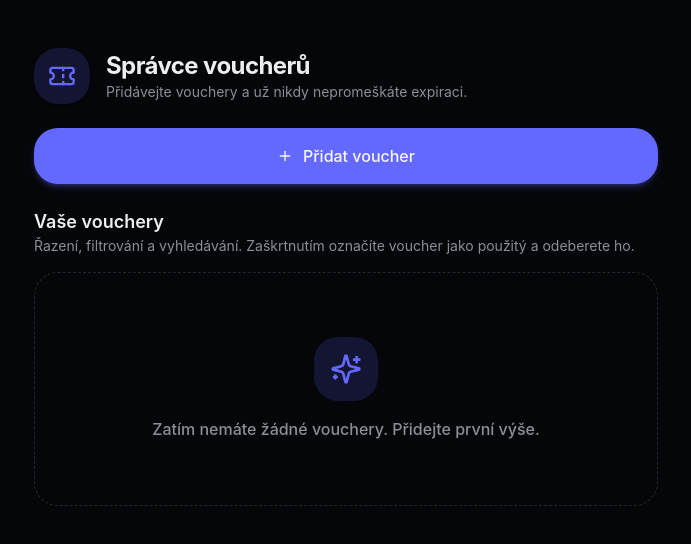
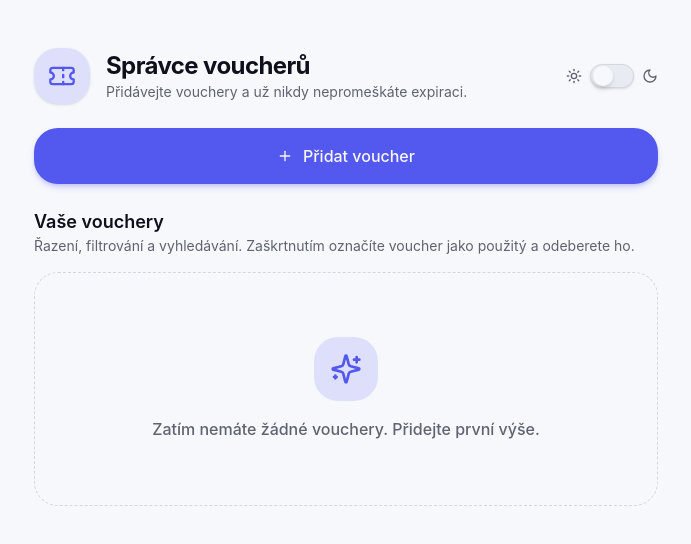
Before and after one commit to lukas-vit/voucher-tracker, a React (Vite) app: page / in a window 1280 px wide. Shown: the top 544 px of the page, without its empty margins (294-985 px from the left). Built offline with nearby package versions, Linux system fonts and the light colour scheme.

Commit message:
feat: light mode

```diff
--- a/index.html
+++ b/index.html
@@ -1,7 +1,15 @@
 <!DOCTYPE html>
-<html lang="cs" class="dark">
+<html lang="cs">
   <head>
     <meta charset="UTF-8" />
+    <script>
+      (function () {
+        var k = "voucher-theme";
+        var s = typeof localStorage !== "undefined" && localStorage.getItem(k);
+        var dark = s === "dark" || (s !== "light" && window.matchMedia("(prefers-color-scheme: dark)").matches);
+        document.documentElement.classList.toggle("dark", dark);
+      })();
+    </script>
     <link rel="icon" type="image/svg+xml" href="/favicon.svg" />
     <meta name="viewport" content="width=device-width, initial-scale=1.0" />
     <title>Voucher Tracker</title>
--- a/package.json
+++ b/package.json
@@ -13,6 +13,7 @@
     "@radix-ui/react-checkbox": "^1.3.3",
     "@radix-ui/react-dialog": "^1.1.15",
     "@radix-ui/react-popover": "^1.1.15",
+    "@radix-ui/react-switch": "^1.2.6",
     "@radix-ui/react-tooltip": "^1.2.8",
     "class-variance-authority": "^0.7.0",
     "clsx": "^2.1.1",
--- a/src/App.tsx
+++ b/src/App.tsx
@@ -6,6 +6,7 @@ import type { Voucher } from "@/types/voucher";
 import { useVoucherFilters } from "@/hooks/use-voucher-filters";
 import { getExpiringSoonVouchers } from "@/lib/voucher-utils";
 import { PageHeader } from "@/components/layout/page-header";
+import { ThemeSwitch } from "@/components/layout/theme-switch";
 import { ExpiringSoonBanner } from "@/components/vouchers/expiring-soon-banner";
 import { AddVoucherForm } from "@/components/vouchers/add-voucher-form";
 import { VoucherList } from "@/components/vouchers/voucher-list";
@@ -43,6 +44,14 @@ export default function App() {
             title={t.appTitle}
             subtitle={t.appSubtitle}
             voucherCount={vouchers.length}
+            actions={
+              <ThemeSwitch
+                themeLabel={t.themeLabel}
+                lightMode={t.lightMode}
+                darkMode={t.darkMode}
+                themeSwitchAria={t.themeSwitchAria}
+              />
+            }
           />
 
           <ExpiringSoonBanner
--- a/src/components/layout/page-header.tsx
+++ b/src/components/layout/page-header.tsx
@@ -4,11 +4,13 @@ type PageHeaderProps = {
   title: string;
   subtitle: string;
   voucherCount: number;
+  actions?: React.ReactNode;
 };
 
-export function PageHeader({ title, subtitle, voucherCount }: PageHeaderProps) {
+export function PageHeader({ title, subtitle, voucherCount, actions }: PageHeaderProps) {
   return (
-    <header className="animate-fade-in-up flex items-center gap-4">
+    <header className="animate-fade-in-up flex items-center justify-between gap-4">
+      <div className="flex min-w-0 flex-1 items-center gap-4">
         <div className="relative flex h-14 w-14 shrink-0 items-center justify-center rounded-2xl bg-primary/15 text-primary shadow-sm">
           <Ticket className="h-7 w-7" />
           {voucherCount > 0 && (
@@ -17,10 +19,14 @@ export function PageHeader({ title, subtitle, voucherCount }: PageHeaderProps) {
             </span>
           )}
         </div>
-      <div>
+        <div className="min-w-0">
           <h1 className="text-2xl font-bold tracking-tight">{title}</h1>
           <p className="text-sm text-muted-foreground">{subtitle}</p>
         </div>
+      </div>
+      {actions != null ? (
+        <div className="shrink-0">{actions}</div>
+      ) : null}
     </header>
   );
 }
--- /dev/null
+++ b/src/components/layout/theme-switch.tsx
@@ -0,0 +1,49 @@
+import { Moon, Sun } from "lucide-react";
+import { useTheme } from "@/hooks/use-theme";
+import { Switch } from "@/components/ui/switch";
+import { cn } from "@/lib/utils";
+
+type ThemeSwitchProps = {
+  themeLabel: string;
+  lightMode: string;
+  darkMode: string;
+  themeSwitchAria: string;
+  className?: string;
+};
+
+export function ThemeSwitch({
+  themeLabel,
+  lightMode,
+  darkMode,
+  themeSwitchAria,
+  className,
+}: ThemeSwitchProps) {
+  const { isDark, setTheme } = useTheme();
+
+  const handleCheckedChange = (checked: boolean) => {
+    setTheme(checked ? "dark" : "light");
+  };
+
+  return (
+    <div
+      className={cn("flex items-center gap-2", className)}
+      role="group"
+      aria-label={themeLabel}
+    >
+      <Sun
+        className="h-4 w-4 text-muted-foreground"
+        aria-hidden
+      />
+      <Switch
+        checked={isDark}
+        onCheckedChange={handleCheckedChange}
+        aria-label={themeSwitchAria}
+        title={isDark ? darkMode : lightMode}
+      />
+      <Moon
+        className="h-4 w-4 text-muted-foreground"
+        aria-hidden
+      />
+    </div>
+  );
+}
--- /dev/null
+++ b/src/components/ui/switch.tsx
@@ -0,0 +1,26 @@
+import * as React from "react";
+import * as SwitchPrimitive from "@radix-ui/react-switch";
+import { cn } from "@/lib/utils";
+
+const Switch = React.forwardRef<
+  React.ComponentRef<typeof SwitchPrimitive.Root>,
+  React.ComponentPropsWithoutRef<typeof SwitchPrimitive.Root>
+>(({ className, ...props }, ref) => (
+  <SwitchPrimitive.Root
+    ref={ref}
+    className={cn(
+      "peer inline-flex h-6 w-11 shrink-0 cursor-pointer items-center rounded-full border border-input bg-secondary shadow-sm transition-colors duration-200 focus-visible:outline-none focus-visible:ring-2 focus-visible:ring-ring focus-visible:ring-offset-2 focus-visible:ring-offset-background disabled:cursor-not-allowed disabled:opacity-50 data-[state=checked]:bg-primary data-[state=checked]:border-primary",
+      className
+    )}
+    {...props}
+  >
+    <SwitchPrimitive.Thumb
+      className={cn(
+        "pointer-events-none block h-5 w-5 rounded-full bg-background shadow-md ring-0 transition-transform duration-200 data-[state=checked]:translate-x-5 data-[state=unchecked]:translate-x-0.5"
+      )}
+    />
+  </SwitchPrimitive.Root>
+));
+Switch.displayName = SwitchPrimitive.Root.displayName;
+
+export { Switch };
--- /dev/null
+++ b/src/hooks/use-theme.ts
@@ -0,0 +1,41 @@
+import { useEffect, useState } from "react";
+import {
+  applyTheme,
+  getInitialTheme,
+  getSystemTheme,
+  getStoredTheme,
+  storeTheme,
+  type Theme,
+} from "@/lib/theme";
+
+/**
+ * Provides current theme and setter. Persists to localStorage and applies
+ * "dark" class on document. Respects system preference when no stored value.
+ * Listens to system preference changes when user hasn't set a preference.
+ */
+export function useTheme(): { theme: Theme; isDark: boolean; setTheme: (t: Theme) => void } {
+  const [theme, setThemeState] = useState<Theme>(() => getInitialTheme());
+
+  useEffect(() => {
+    applyTheme(theme);
+    storeTheme(theme);
+  }, [theme]);
+
+  useEffect(() => {
+    const media = window.matchMedia("(prefers-color-scheme: dark)");
+    const handleChange = () => {
+      if (getStoredTheme() === null) {
+        const next = getSystemTheme();
+        setThemeState(next);
+      }
+    };
+    media.addEventListener("change", handleChange);
+    return () => media.removeEventListener("change", handleChange);
+  }, []);
+
+  const setTheme = (next: Theme) => {
+    setThemeState(next);
+  };
+
+  return { theme, isDark: theme === "dark", setTheme };
+}
--- a/src/index.css
+++ b/src/index.css
@@ -116,7 +116,29 @@
 }
 
 @layer base {
-  :root, .dark {
+  :root {
+    --background: oklch(0.98 0.005 270);
+    --foreground: oklch(0.18 0.02 270);
+    --card: oklch(1 0 0);
+    --card-foreground: oklch(0.18 0.02 270);
+    --popover: oklch(1 0 0);
+    --popover-foreground: oklch(0.18 0.02 270);
+    --primary: oklch(0.55 0.22 275);
+    --primary-foreground: oklch(0.98 0 0);
+    --secondary: oklch(0.94 0.01 270);
+    --secondary-foreground: oklch(0.25 0.02 270);
+    --muted: oklch(0.94 0.01 270);
+    --muted-foreground: oklch(0.5 0.02 270);
+    --accent: oklch(0.92 0.02 270);
+    --accent-foreground: oklch(0.25 0.02 270);
+    --destructive: oklch(0.55 0.2 25);
+    --destructive-foreground: oklch(0.98 0 0);
+    --border: oklch(0.88 0.01 270);
+    --input: oklch(0.88 0.01 270);
+    --ring: oklch(0.55 0.22 275);
+  }
+
+  .dark {
     --background: oklch(0.12 0.01 270);
     --foreground: oklch(0.95 0.005 270);
     --card: oklch(0.17 0.01 270);
--- /dev/null
+++ b/src/lib/theme.ts
@@ -0,0 +1,40 @@
+export type Theme = "light" | "dark";
+
+const STORAGE_KEY = "voucher-theme";
+
+function getSystemTheme(): Theme {
+  if (typeof window === "undefined") return "dark";
+  return window.matchMedia("(prefers-color-scheme: dark)").matches
+    ? "dark"
+    : "light";
+}
+
+function getStoredTheme(): Theme | null {
+  if (typeof window === "undefined") return null;
+  const stored = localStorage.getItem(STORAGE_KEY);
+  if (stored === "light" || stored === "dark") return stored;
+  return null;
+}
+
+/**
+ * Returns the initial theme: stored preference, or system preference.
+ * Used by the inline script and by the hook for consistency.
+ */
+export function getInitialTheme(): Theme {
+  return getStoredTheme() ?? getSystemTheme();
+}
+
+export function storeTheme(theme: Theme): void {
+  if (typeof window === "undefined") return;
+  localStorage.setItem(STORAGE_KEY, theme);
+}
+
+export function applyTheme(theme: Theme): void {
+  if (typeof document === "undefined") return;
+  const root = document.documentElement;
+  if (theme === "dark") {
+    root.classList.add("dark");
+  } else {
+    root.classList.remove("dark");
+  }
+}
--- a/src/lib/translations.ts
+++ b/src/lib/translations.ts
@@ -43,6 +43,10 @@ export const translations = {
     edit: (name: string) => `Edit ${name}`,
     voucherCount: (count: number) =>
       count === 1 ? "1 voucher" : `${count} vouchers`,
+    themeLabel: "Theme",
+    lightMode: "Light",
+    darkMode: "Dark",
+    themeSwitchAria: "Toggle dark mode",
     category: {
       food: "Food",
       retail: "Retail",
@@ -105,6 +109,10 @@ export const translations = {
       if (count >= 2 && count <= 4) return `${count} vouchery`;
       return `${count} voucherů`;
     },
+    themeLabel: "Motiv",
+    lightMode: "Světlý",
+    darkMode: "Tmavý",
+    themeSwitchAria: "Přepnout tmavý režim",
     category: {
       food: "Jídlo",
       retail: "Maloobchod",
```
Also changed, not shown: 1 other file (tests, documents, lock files or other folders). Lines whose indentation alone changed are shown as unchanged.
